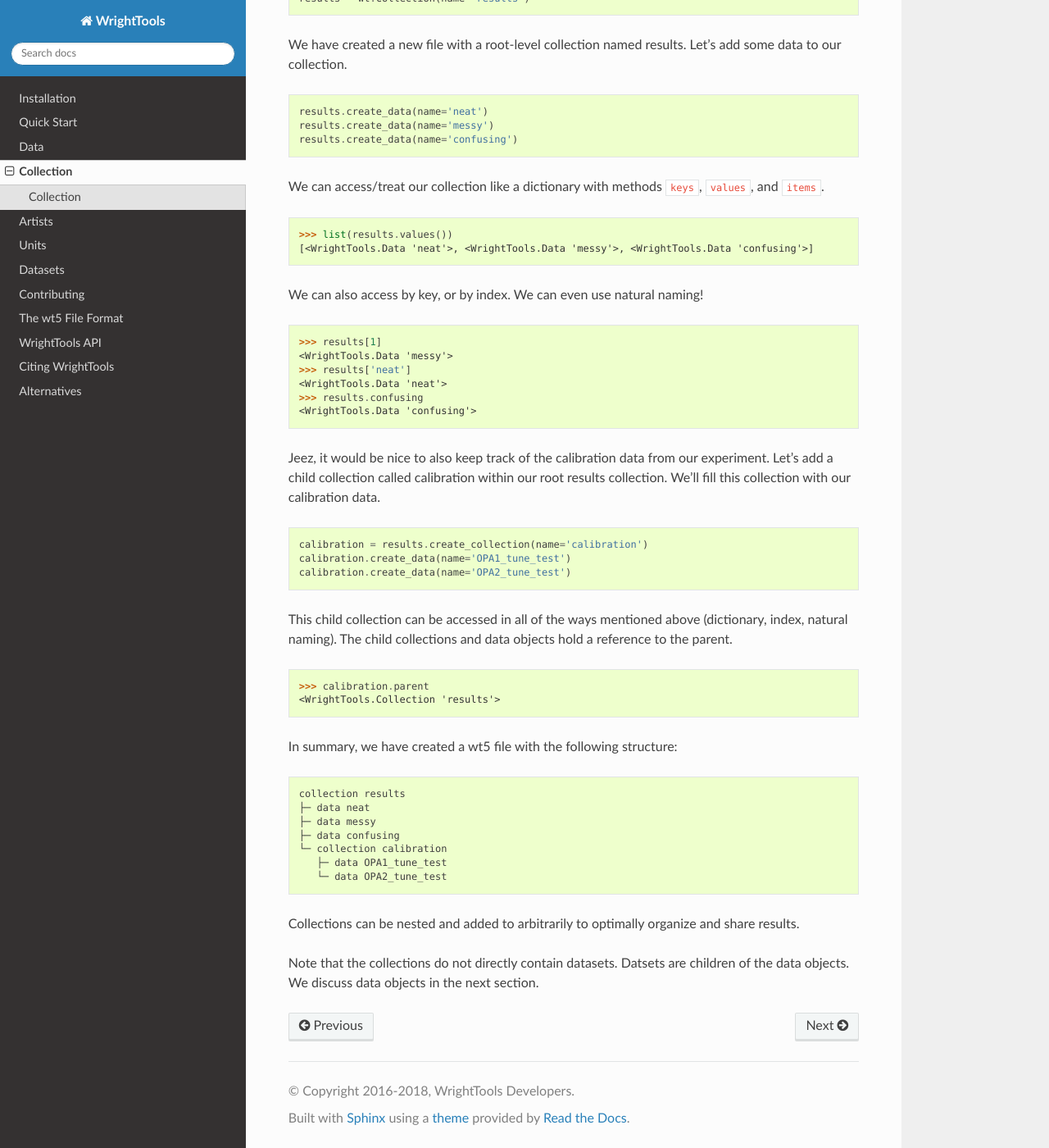
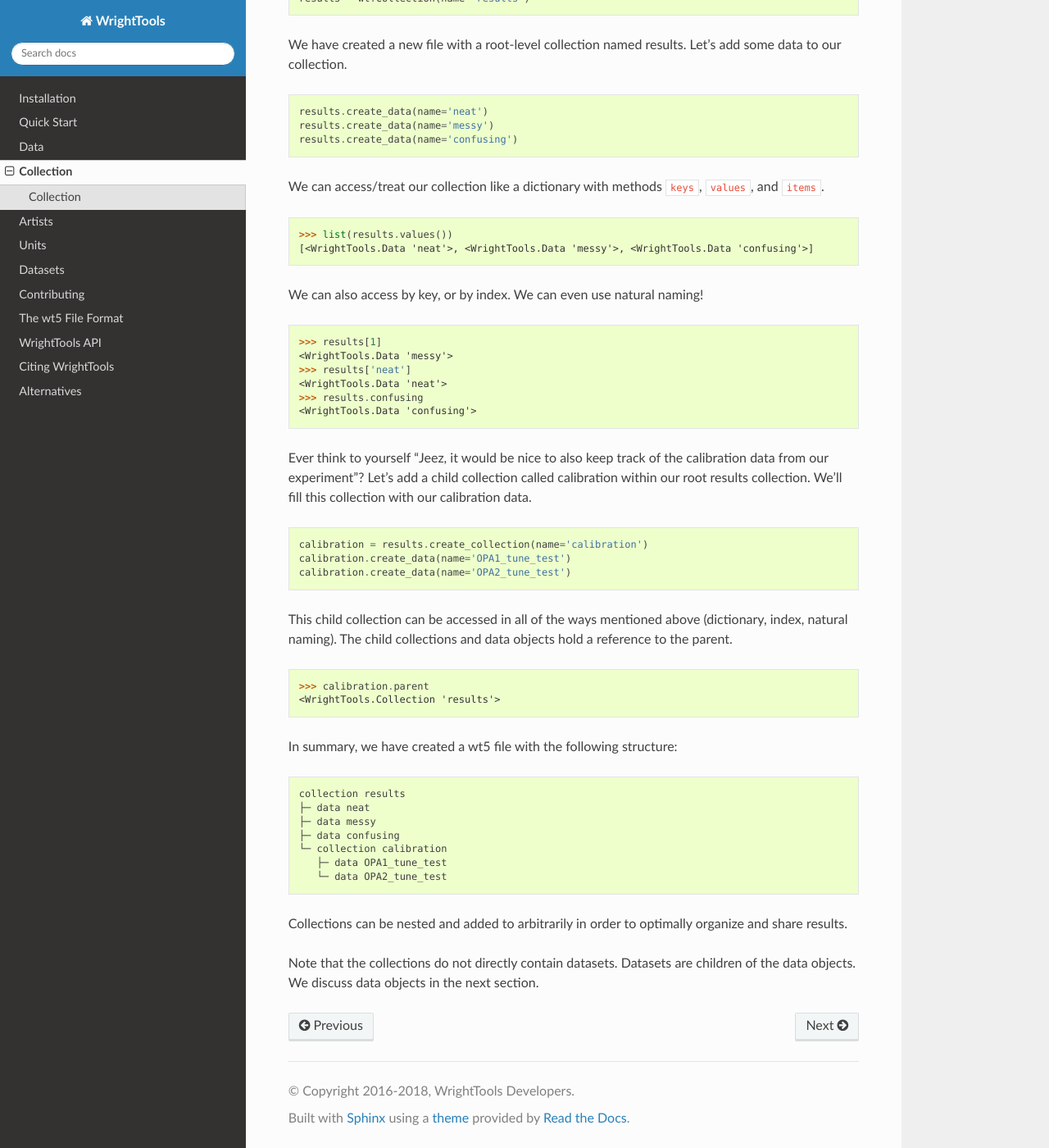
Before and after one commit to wright-group/WrightTools, a Sphinx documentation site: the page built from docs/collection.rst, in a window 1280 px wide and 1400 px high, scrolled down 352 px. Shown: the whole window at 82% size. Built offline with Sphinx 7.4.7 and the Read the Docs theme 2.0.0, drawn with Linux system fonts in a browser that asks for light colours; pages that are not in the unit, such as notebooks, are missing from menus; the version number could not be read and is left out.

Commit message:
Update collection.rst

```diff
--- a/docs/collection.rst
+++ b/docs/collection.rst
@@ -44,7 +44,7 @@ We can even use natural naming!
    >>> results.confusing
    <WrightTools.Data 'confusing'>
 
-Jeez, it would be nice to also keep track of the calibration data from our experiment.
+Ever think to yourself "Jeez, it would be nice to also keep track of the calibration data from our experiment"?
 Let's add a child collection called calibration within our root results collection.
 We'll fill this collection with our calibration data.
 
@@ -74,8 +74,8 @@ In summary, we have created a wt5 file with the following structure:
       ├─ data OPA1_tune_test
       └─ data OPA2_tune_test
 
-Collections can be nested and added to arbitrarily to optimally organize and share results.
+Collections can be nested and added to arbitrarily in order to optimally organize and share results.
 
 Note that the collections do not directly contain datasets.
-Datsets are children of the data objects.
+Datasets are children of the data objects.
 We discuss data objects in the next section.
```
